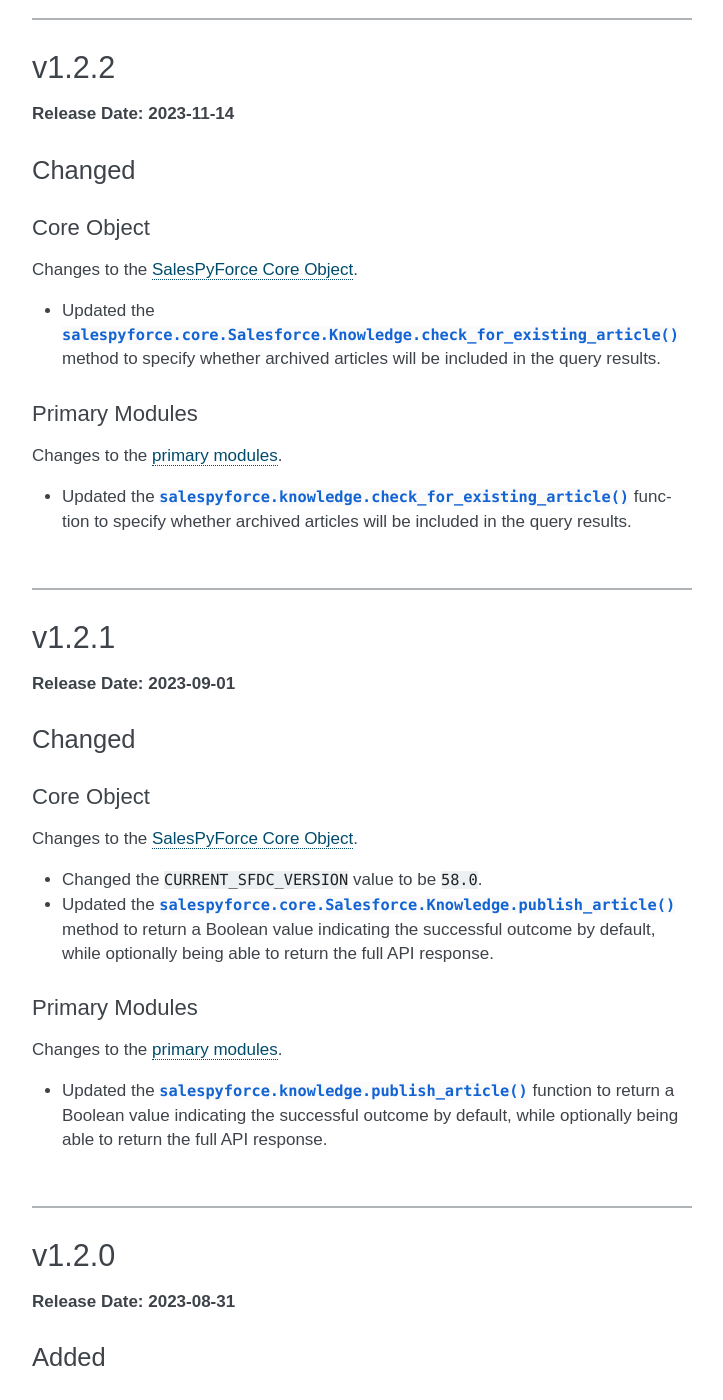
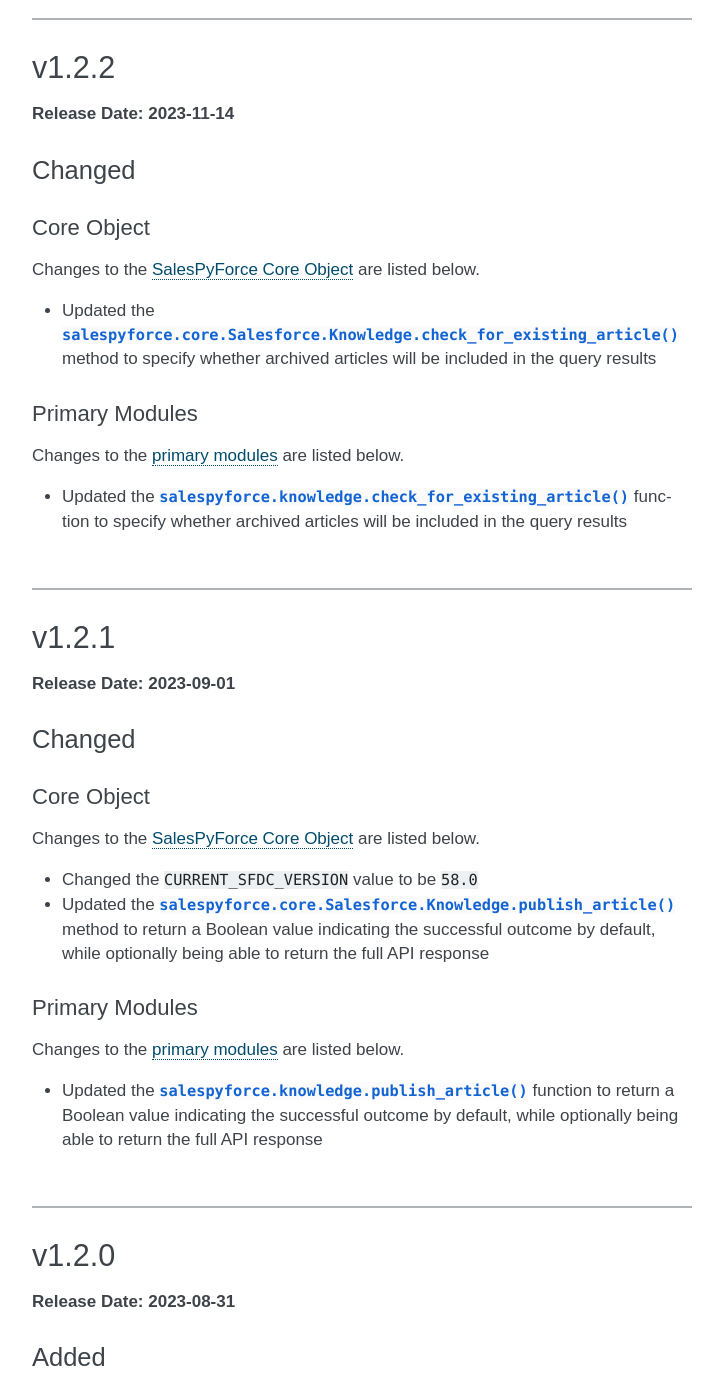
Before and after one commit to jeffshurtliff/salespyforce, a Sphinx documentation site: the page built from docs/changelog.rst, in a window 1280 px wide and 1400 px high, scrolled down 2727 px. Shown: the whole window, without its empty margins (388-1111 px from the left). Built offline with Sphinx 7.4.7, drawn with Linux system fonts in a browser that asks for light colours; some of the changed text lies outside the part shown.

Commit message:
Made some grammatical changes to docs/changelog.rst

```diff
--- a/docs/changelog.rst
+++ b/docs/changelog.rst
@@ -23,7 +23,7 @@
 
 Supporting Modules
 ------------------
-Changes to the :doc:`supporting modules <supporting-modules>`.
+Changes to the :doc:`supporting modules <supporting-modules>` are listed below.
 
 * Completely refactored the :py:mod:`salespyforce.utils.version` module to retrieve the version
   from the package metadata and using it to define the ``__version__`` special variable
@@ -79,18 +79,18 @@
 
 Core Object
 -----------
-Additions to the :doc:`core-object-methods`.
+Additions to the :doc:`core-object-methods` are listed below.
 
-* Added the :py:meth:`salespyforce.core.Salesforce.Knowledge.archive_article` method.
+* Added the :py:meth:`salespyforce.core.Salesforce.Knowledge.archive_article` method
 * Added the ``next_records_url`` parameter in the
   :py:meth:`salespyforce.core.Salesforce.soql_query` method and added the ability to
-  query using a ``nextRecordsUrl`` value.
+  query using a ``nextRecordsUrl`` value
 
 Primary Modules
 ---------------
-Additions to the :doc:`primary modules <primary-modules>`.
+Additions to the :doc:`primary modules <primary-modules>` are listed below.
 
-* Added the :py:func:`salespyforce.knowledge.archive_article` function.
+* Added the :py:func:`salespyforce.knowledge.archive_article` function
 
 |
 
@@ -106,17 +106,17 @@
 
 Core Object
 -----------
-Changes to the :doc:`core-object-methods`.
+Changes to the :doc:`core-object-methods` are listed below.
 
 * Updated the :py:meth:`salespyforce.core.Salesforce.Knowledge.check_for_existing_article` method
-  to specify whether archived articles will be included in the query results.
+  to specify whether archived articles will be included in the query results
 
 Primary Modules
 ---------------
-Changes to the :doc:`primary modules <primary-modules>`.
+Changes to the :doc:`primary modules <primary-modules>` are listed below.
 
 * Updated the :py:func:`salespyforce.knowledge.check_for_existing_article` function
-  to specify whether archived articles will be included in the query results.
+  to specify whether archived articles will be included in the query results
 
 |
 
@@ -132,20 +132,20 @@
 
 Core Object
 -----------
-Changes to the :doc:`core-object-methods`.
+Changes to the :doc:`core-object-methods` are listed below.
 
-* Changed the ``CURRENT_SFDC_VERSION`` value to be ``58.0``.
+* Changed the ``CURRENT_SFDC_VERSION`` value to be ``58.0``
 * Updated the :py:meth:`salespyforce.core.Salesforce.Knowledge.publish_article` method to return a
   Boolean value indicating the successful outcome by default, while optionally being able to return
-  the full API response.
+  the full API response
 
 Primary Modules
 ---------------
-Changes to the :doc:`primary modules <primary-modules>`.
+Changes to the :doc:`primary modules <primary-modules>` are listed below.
 
 * Updated the :py:func:`salespyforce.knowledge.publish_article` function to return a Boolean value
   indicating the successful outcome by default, while optionally being able to return the full
-  API response.
+  API response
 
 |
 
@@ -161,15 +161,15 @@
 
 Core Object
 -----------
-Additions to the :doc:`core-object-methods`.
+Additions to the :doc:`core-object-methods` are listed below.
 
-* Added the :py:meth:`salespyforce.core.Salesforce.Knowledge.assign_data_category` method.
+* Added the :py:meth:`salespyforce.core.Salesforce.Knowledge.assign_data_category` method
 
 Primary Modules
 ---------------
-Additions to the :doc:`primary modules <primary-modules>`.
+Additions to the :doc:`primary modules <primary-modules>` are listed below.
 
-* Added the :py:func:`salespyforce.knowledge.assign_data_category` function.
+* Added the :py:func:`salespyforce.knowledge.assign_data_category` function
 
 
 Changed
@@ -177,10 +177,10 @@
 
 Primary Modules
 ---------------
-Changes to the :doc:`primary modules <primary-modules>`.
+Changes to the :doc:`primary modules <primary-modules>` are listed below.
 
 * Updated when Lightning URLs are defined and fixed an extraneous slash issue with
-  the :py:func:`salespyforce.knowledge.get_article_url` function.
+  the :py:func:`salespyforce.knowledge.get_article_url` function
 
 |
 
@@ -228,14 +228,14 @@
 
 Core Object
 -----------
-Additions to the :doc:`core-object-methods`.
+Additions to the :doc:`core-object-methods` are listed below.
 
-* Added the :py:meth:`salespyforce.core.Salesforce.get_org_limits` method.
-* Added the :py:meth:`salespyforce.core.Salesforce.search_string` method.
+* Added the :py:meth:`salespyforce.core.Salesforce.get_org_limits` method
+* Added the :py:meth:`salespyforce.core.Salesforce.search_string` method
 
 Supporting Modules
 ------------------
-Additions to the :doc:`supporting modules <supporting-modules>`.
+Additions to the :doc:`supporting modules <supporting-modules>` are listed below.
 
 * Added the :py:mod:`salespyforce.utils.tests.resources` module with the following functions and classes:
     * :py:class:`salespyforce.utils.tests.resources.MockResponse`
```
